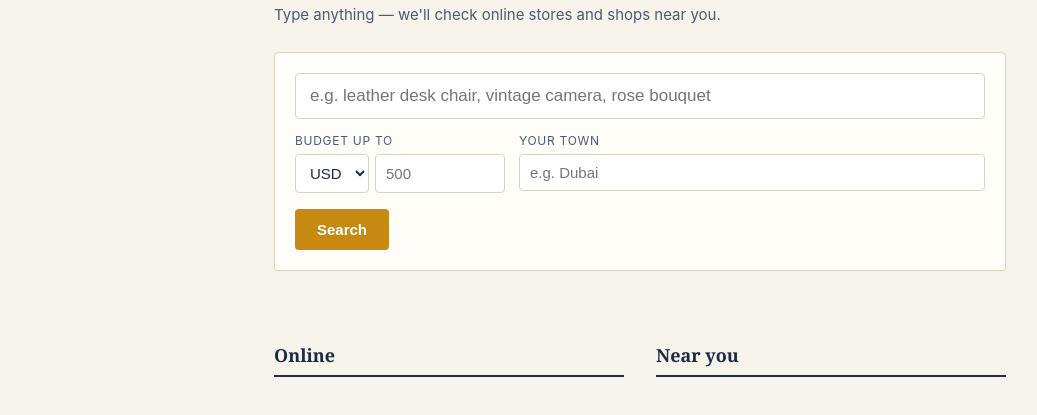
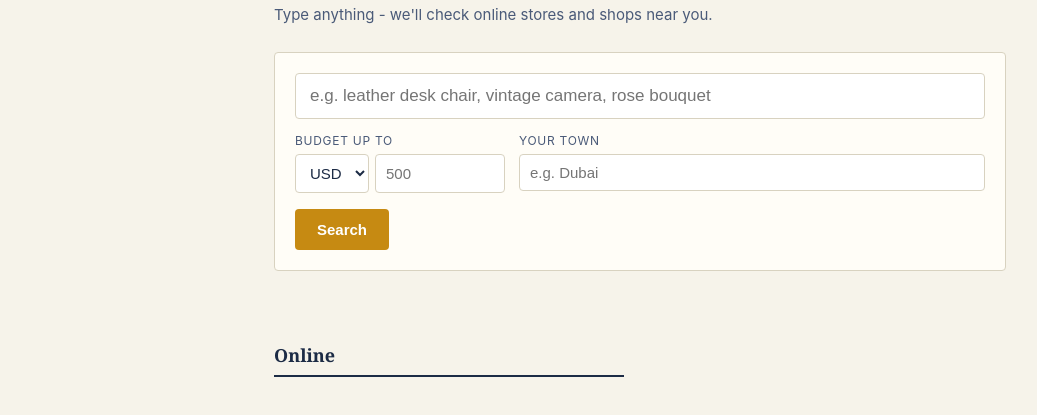
Before and after one commit to farhan140708-arch/item-finder, a website: page public/index.html in a window 1280 px wide. Shown: the part 165-580 px from the top of the page, without its empty margins (0-1037 px from the left). Drawn offline with Linux system fonts and the light colour scheme.

Commit message:
Update index.html

```diff
--- a/public/index.html
+++ b/public/index.html
@@ -3,7 +3,7 @@
 <head>
 <meta charset="UTF-8" />
 <meta name="viewport" content="width=device-width, initial-scale=1.0" />
-<title>Findable — search anything, near you or online</title>
+<title>Findable - search anything, near you or online</title>
 <link rel="stylesheet" href="style.css" />
 </head>
 <body>
@@ -14,7 +14,7 @@
   <main class="page">
     <section class="search-panel">
       <h1>What are you looking for?</h1>
-      <p class="sub">Type anything — we'll check online stores and shops near you.</p>
+      <p class="sub">Type anything - we'll check online stores and shops near you.</p>
 
       <form id="search-form">
         <input id="item" type="text" placeholder="e.g. leather desk chair, vintage camera, rose bouquet" required />
@@ -47,8 +47,8 @@
         <h2>Online</h2>
         <div id="online-list" class="list"></div>
       </div>
-      <div class="results-col">
-        <h2>Near you</h2>
+      <div class="results-col" id="nearby-col" hidden>
+        <h2>Get it in person</h2>
         <div id="nearby-list" class="list"></div>
       </div>
     </section>
```
